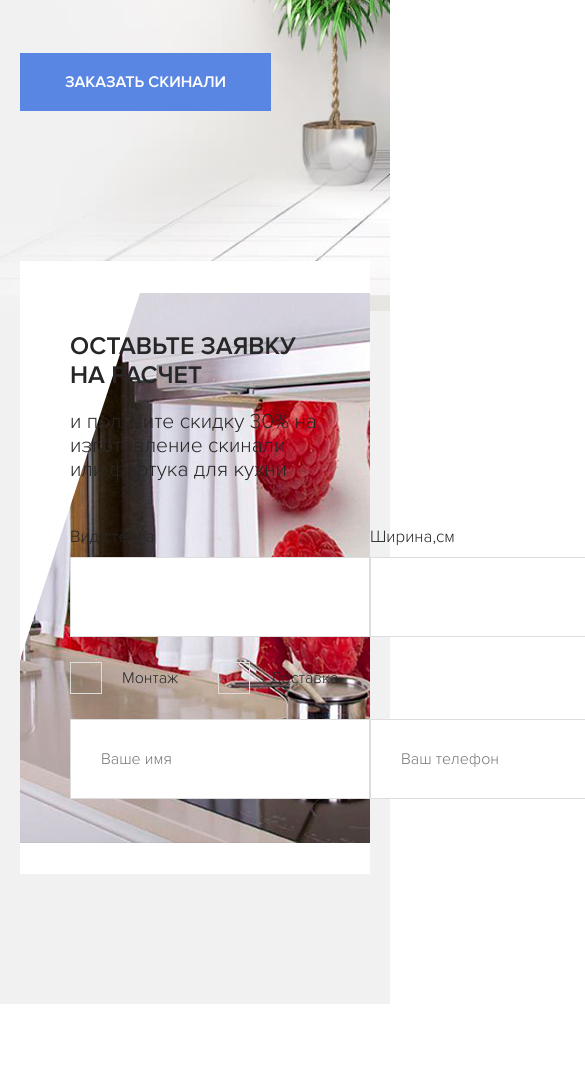
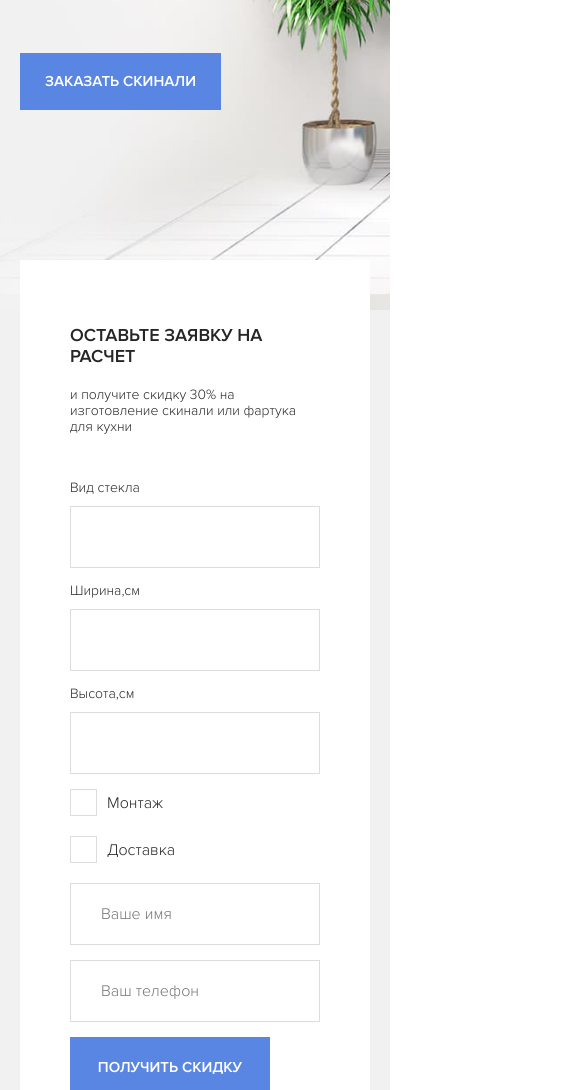
Before and after one commit to maksim-ppv/skinali, a plain HTML site: page index.html in a window 390 px wide. Shown: the part 375-1465 px from the top of the page, 585 px wide, since content can reach past the window. Before the commit the page ends 1379 px from the top, so only its background shows below. Drawn offline with Linux system fonts and the light colour scheme.

Commit message:
Добавили мобильную версию блока  заказов с js

```diff
--- a/index.html
+++ b/index.html
@@ -10,7 +10,7 @@
 </head>
 <body>
     <header class="header">
-        <div class="menu menu_active">
+        <div class="menu">
             <div class="container">
                 <nav class="menu__nav">
                     <a href="#" class="menu__link">Главная</a>
@@ -111,5 +111,6 @@
         <!-- /.contain -->
     </section>
     <!-- /.order -->
+    <script type="text/javascript" src="js/burger.js"></script>
 </body>
 </html>
--- /dev/null
+++ b/js/burger.js
@@ -0,0 +1,7 @@
+const btn = document.querySelector('.menu-button');
+const menu = document.querySelector('.menu');
+const burger = document.querySelector('.menu-button__line')
+btn.addEventListener('click', function(){
+   menu.classList.toggle('menu_active')
+   btn.classList.toggle('line_active')
+});
--- a/sass/_interface.sass
+++ b/sass/_interface.sass
@@ -1,6 +1,12 @@
 body
     +light
     color: $text-color
+button:active, button:focus
+    outline: none !important
+
+button::-moz-focus-inner
+    border: 0 !important
+
 .btn-o
     border: none
     background-color: transparent
@@ -18,10 +24,29 @@ body
     border: none
     +bold
     &-order
-        height: 80px
+        height: 70px
         width: 300px
 .bg-color
     background: $bg-color
+@media (max-width: 1199px)
+    .btn
+        &-order
+            height: 60px
+            width: 250px
+@media (max-width: 991px)
+    .btn
+        font-size: 15px
+        padding: 20px 25px
+        &-order
+            height: 60px
+            width: 200px
 @media (max-width: 576px)
     .btn-o
         display: none
+@media (max-width: 376px)
+    .btn
+        font-size: 14px
+        padding: 20px 20px
+        &-order
+            padding: 20px 0px
+            width: 100%
--- a/sass/sections/_hero.sass
+++ b/sass/sections/_hero.sass
@@ -1,5 +1,5 @@
 .hero
-    background: #f1f1f1 url('../img/hero/hero-bg.jpg') no-repeat -100px
+    background: #f1f1f1 url('../img/hero/hero-bg.jpg') no-repeat
     background-size: cover
     margin-top: 80px
     padding-top: 80px
--- a/sass/sections/_navbar.sass
+++ b/sass/sections/_navbar.sass
@@ -36,11 +36,12 @@
     background-color: $text-color-blue
     z-index: 1
     opacity: 0
-    transform: translateY(-200%)
+    transition: 1.5s
+    transform: translateY(-110%)
     &_active
-        transition: 0.2s
+        transition: 1s
         opacity: 1
-        transform: translateY(-101%)
+        transform: translateY(0%)
     &__nav
         display: flex
         align-items: center
@@ -53,26 +54,41 @@
         color: #fff
         font-size: 17px
         border: 1px solid #ffffff
-        border-radius: 10px
         margin: 5px
         padding: 14px 10px
     &-button
-        display: flex
-        flex-direction: column
-        justify-content: center
-        align-items: center
+        position: relative
         height: 80px
         width: 70px
         border: none
         background-color: transparent
         border-right: 1px solid #ede6f8
         border-left: 1px solid #ede6f8
+        cursor: pointer
         &__line
+            position: absolute
             height: 3px
             width: 20px
-            margin: 2px
+            margin-top: -1px
+            margin-left: -10px
             border-radius: 2px
             background-color: $text-color-blue
+            transition: 0.5s ease-in-out
+            &:nth-child(1)
+                transform: translateY(-6px)
+            &:nth-child(3)
+                transform: translateY(6px)
+.line_active
+    span
+        &:nth-child(1)
+            transform-origin: center
+            transform: rotate(45deg)
+        &:nth-child(2)
+            height: 0
+        &:nth-child(3)
+            transform-origin: center
+            transform: rotate(-45deg)
+
 .logo
     &__title
         display: block
@@ -102,6 +118,7 @@
     .menu
         width: 280px
         &__nav
+            overflow: scroll
             flex-direction: column
             justify-content: space-around
         &__link
--- a/sass/sections/_order.sass
+++ b/sass/sections/_order.sass
@@ -43,7 +43,104 @@
             height: 30px
             margin-right: 20px
 .input
-    height: 80px
+    height: 70px
     width: 300px
     padding: 30px
     border: 1px solid #dddddd
+
+@media (max-width: 1199px)
+    .form
+        &__row
+            min-width: 800px
+        &__order
+            font-size: 14px
+    .input
+        height: 60px
+        width: 250px
+    .order
+        &__title
+            font-size: 20px
+        &__description
+            font-size: 17px
+    .checkbox
+        &-label
+            &:before
+                width: 25px
+                height: 25px
+                margin-right: 10px
+
+
+@media (max-width: 991px)
+    .form
+        &__row
+            min-width: 600px
+        &__order
+            font-size: 14px
+    .input
+        height: 60px
+        width: 200px
+    .order
+        &-block
+            background: #ffffff url(../img/order/form-bg.png) no-repeat 450px
+        &__title
+            font-size: 20px
+        &__description
+            max-width: 500px
+            font-size: 17px
+    .checkbox
+        &-label
+            &:before
+                width: 25px
+                height: 25px
+                margin-right: 10px
+@media (max-width: 768px)
+    .form
+        &__row
+            flex-wrap: wrap
+            min-width: 80%
+        &__order
+            font-size: 14px
+        &__group
+            width: 80%
+            margin-bottom: 15px
+    .input
+        height: 60px
+        width: 100%
+
+    .order
+        &-block
+            background: #ffffff url(../img/order/form-bg.png) no-repeat 400px
+            background-size: contain
+        &__title
+            font-size: 20px
+        &__description
+            max-width: 500px
+            font-size: 17px
+@media (max-width: 576px)
+    .form
+        &__row
+            flex-wrap: wrap
+            min-width: 100%
+            margin-bottom: 0
+        &__group
+            width: 100%
+        &__checkbox
+            margin-bottom: 20px
+    .input
+        width: 100%
+
+    .order
+        &-block
+            background: #ffffff
+        &__title
+            font-size: 18px
+        &__description
+            max-width: 500px
+            font-size: 14px
+    .checkbox
+        &-label
+            &:before
+                width: 25px
+                height: 25px
+                margin-right: 10px
+// @media (max-width: 376px)
```
Also changed, not shown: css/style.css, 1 other file.
